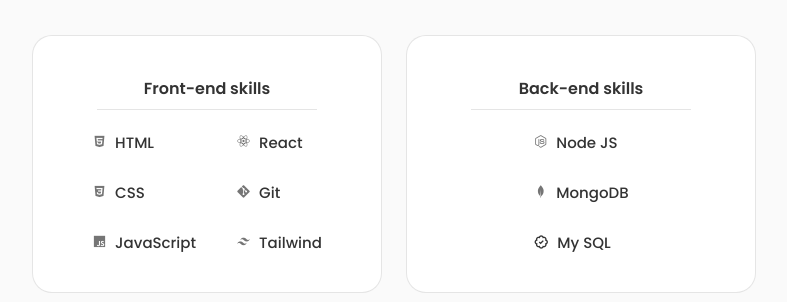
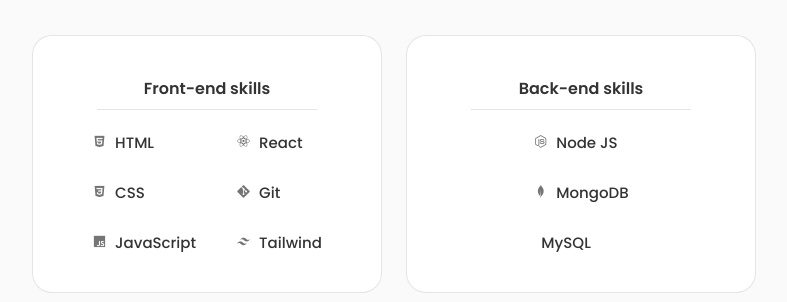
Before and after one commit to Raizo-n/Portfoilo, a React (Create React App) app: page / in a window 1280 px wide. Shown: the part 1200-1502 px from the top of the page, without its empty margins (246-1033 px from the left). Built offline with nearby package versions, Linux system fonts and the light colour scheme.

Commit message:
update: add backEndSkillArr and backEndSkill in order to make it easy to read code

```diff
--- a/src/components/skills/Backend.jsx
+++ b/src/components/skills/Backend.jsx
@@ -1,37 +1,29 @@
-
-import React from 'react'
+import React from "react";
 
 const Backend = () => {
+  const backEndSkillArr1 = [
+    { icon: "bx bxl-nodejs", skill: "Node JS" },
+    { icon: "bx bxl-mongodb", skill: "MongoDB" },
+    { icon: "bx bxl-badge-check", skill: "MySQL" },
+  ];
+
+  const backEndSkill1 = backEndSkillArr1.map((item) => (
+    <div className="data">
+      <i class={item.icon}></i>
+      <div>
+        <h3 className="name">{item.skill}</h3>
+      </div>
+    </div>
+  ));
+
   return (
     <div className="content">
       <h3 className="title">Back-end skills</h3>
       <div className="box">
-          <div className="group">
-            <div className="data">
-              <i class="bx bxl-nodejs"></i>
-              <div>
-                <h3 className="name">Node JS</h3>
-                {/* <span className="level">Basic</span> */}
-              </div>
-            </div>
-            <div className="data">
-              <i class="bx bxl-mongodb"></i>
-              <div>
-                <h3 className="name">MongoDB</h3>
-                {/* <span className="level">Basic</span> */}
-              </div>
-            </div>
-            <div className="data">
-              <i class="bx bx-badge-check"></i>
-              <div>
-                <h3 className="name">My SQL</h3>
-                {/* <span className="level">Basic</span> */}
-              </div>
-            </div>
-          </div>
+        <div className="group">{backEndSkill1}</div>
       </div>
     </div>
   );
 };
 
-export default Backend
+export default Backend;
```
Lines whose indentation alone changed are shown as unchanged.
